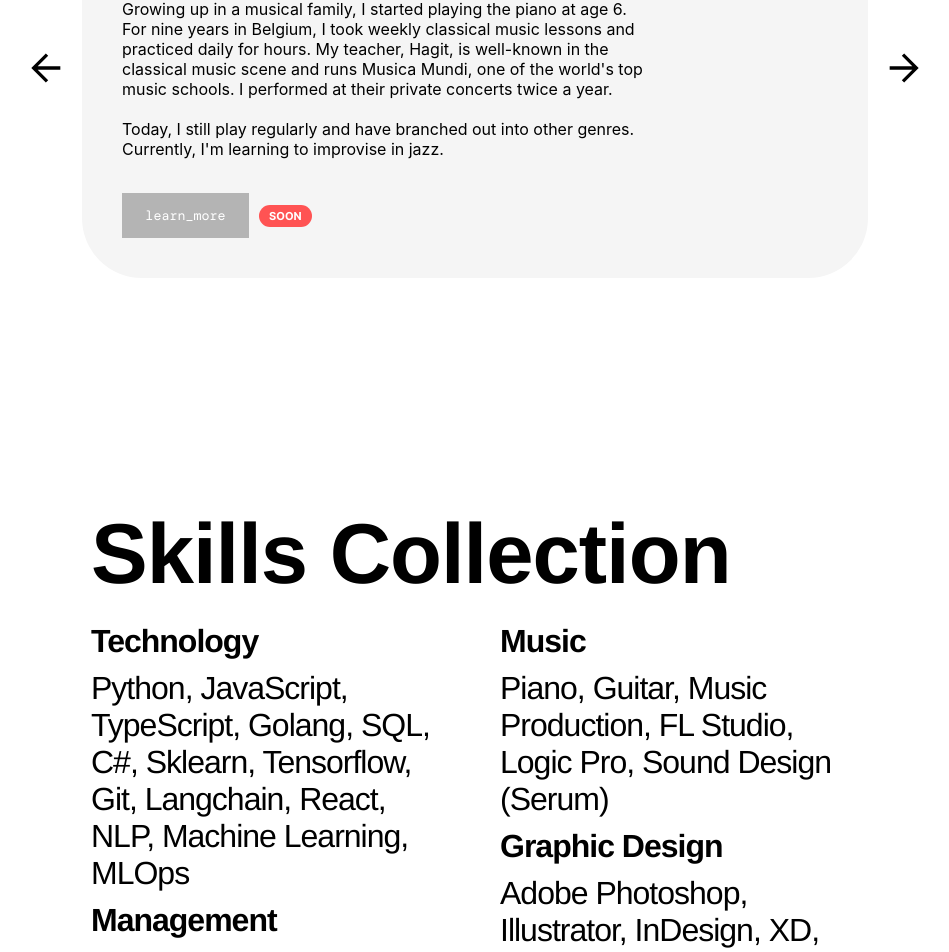
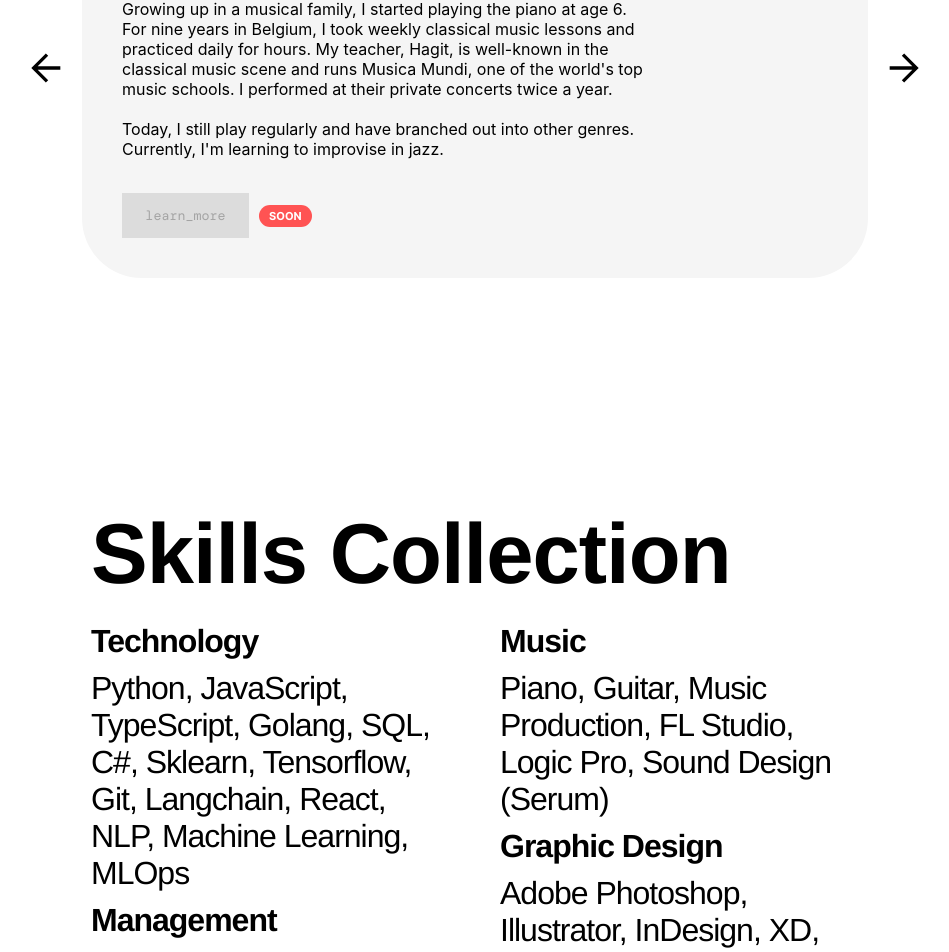
Before and after one commit to danyhersco/digital-resume, a React (Create React App) app: page / in a window 1280 px wide. Shown: the part 3565-4517 px from the top of the page, without its empty margins (165-1114 px from the left). Built offline with nearby package versions, Linux system fonts and the light colour scheme.

Commit message:
changed style disabled button in activities

```diff
--- a/src/components/activities/Activities.css
+++ b/src/components/activities/Activities.css
@@ -92,6 +92,6 @@
 }
 
 .activity-button:disabled {
-  background-color: rgb(180, 180, 180);
-  color: white;
+  background-color: rgb(220, 220, 220);
+  color: rgb(164, 164, 164);
 }
```
